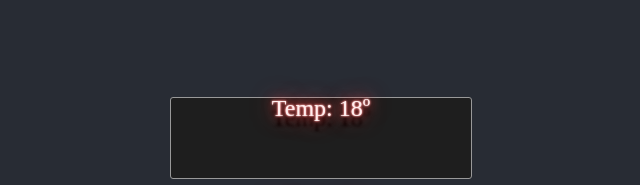
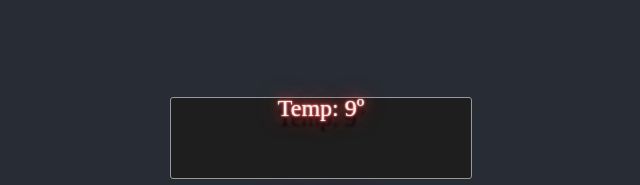
Before and after one commit to crgarcia12/raspberrypi-webserver, a React (Create React App) app in the folder src/FrontEnd/lemon-tree/: page / in a window 1280 px wide. Shown: the top 185 px of the page, without its empty margins (319-959 px from the left). Built offline with nearby package versions, Linux system fonts and the light colour scheme; a web font is replaced by a local one.

Commit message:
make it colder

```diff
--- a/src/FrontEnd/lemon-tree/public/index.html
+++ b/src/FrontEnd/lemon-tree/public/index.html
@@ -24,7 +24,7 @@
       work correctly both with client-side routing and a non-root public URL.
       Learn how to configure a non-root public URL by running `npm run build`.
     -->
-    <title>React App</title>
+    <title>Carlos App</title>
   </head>
   <body>
     <noscript>You need to enable JavaScript to run this app.</noscript>
--- a/src/FrontEnd/lemon-tree/src/App.js
+++ b/src/FrontEnd/lemon-tree/src/App.js
@@ -7,7 +7,7 @@ function App() {
     <>
     <div className="App">
       <header className="App-header">
-        <NumericGauge value="Temp: 18º"/>
+        <NumericGauge value="Temp: 9º"/>
         <NumericGauge value="Hum: 20%"/>
         <NumericGauge value="Sun: 40"/>
         <img src={process.env.PUBLIC_URL + '/lemontree.png'} className="LemonTree-logo" alt="logo" />
```
